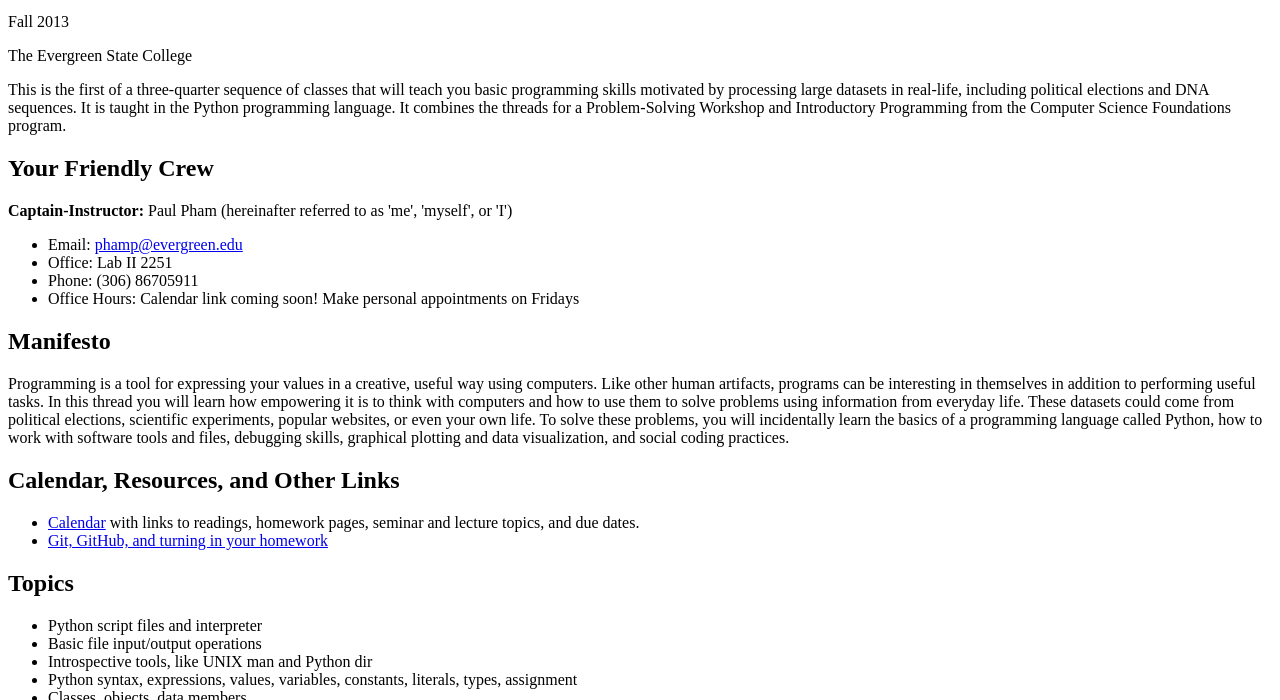
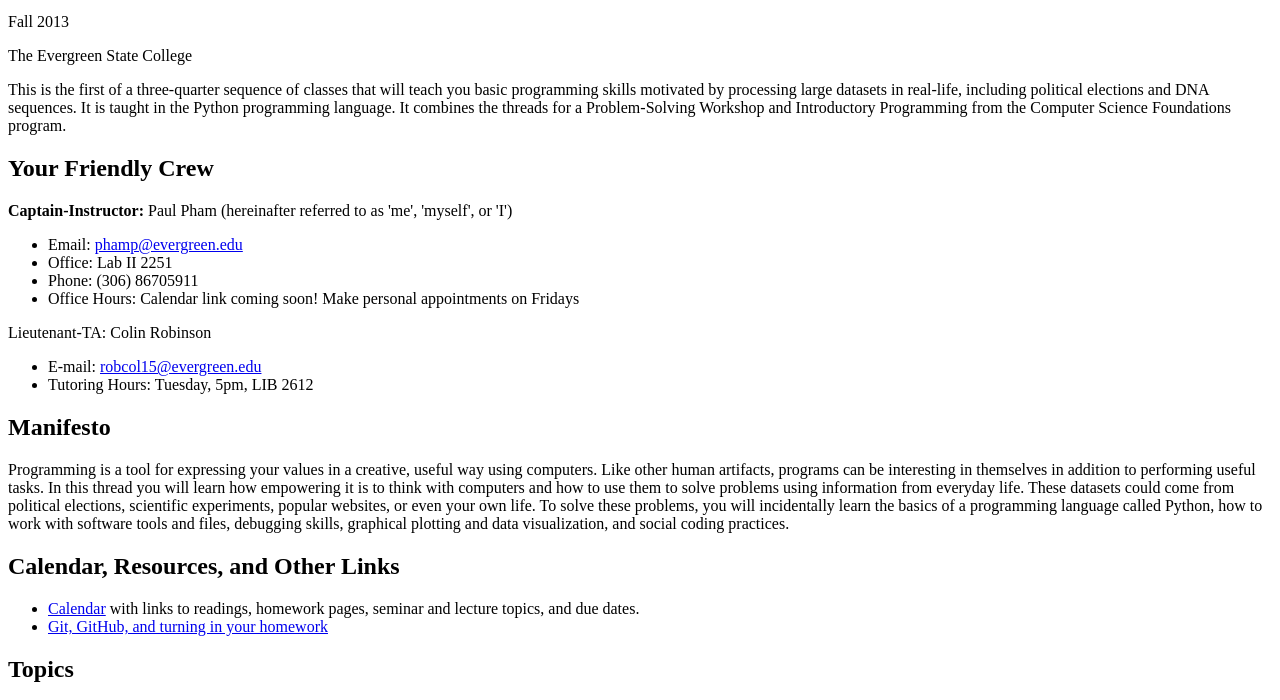
Before and after one commit to Stubbycat85/csf-2, a plain HTML site: page web/prog1.html in a window 1280 px wide. Shown: the part 87-787 px from the top of the page. Drawn offline with Linux system fonts and the light colour scheme.

Commit message:
Added Colin as TA.

```diff
--- a/web/prog1.html
+++ b/web/prog1.html
@@ -37,15 +37,13 @@ on Fridays</li>
 </ul>
 </p>
 
-<!--
 <p>
-Lieutenant-TA: Rebar Niemi
+Lieutenant-TA: Colin Robinson
 <ul>
-<li>E-mail: To be added soon.</li>
-<li>Office Hours: Calendar link coming soon!</li>
+<li>E-mail: <a href='&#109;ailt&#111;&#58;robcol15&#64;eve&#114;gre&#101;&#110;&#46;&#37;6&#53;d&#37;&#55;5'>&#114;obco&#108;1&#53;&#64;&#101;vergree&#110;&#46;edu</a></li>
+<li>Tutoring Hours: Tuesday, 5pm, LIB 2612</li>
 </ul>
 </p>
--->
 
 <!------------------------------------------------------------------- -->
 <h2>
@@ -449,6 +447,7 @@ below.
 <li><b>[9/29]</b> Initial version.</li>
 <li><b>[10/1]</b> Removed TA information for now. Added Homework 1 to calendar.</li>
 <li><b>[10/2]</b> Moved Calendar to separate page, provided link to calendar and homework turn-in info using git.</li>
+<li><b>[10/11]</b> Added Colin Robinson as TA. </li>
 </ul>
 
 </body>
```
